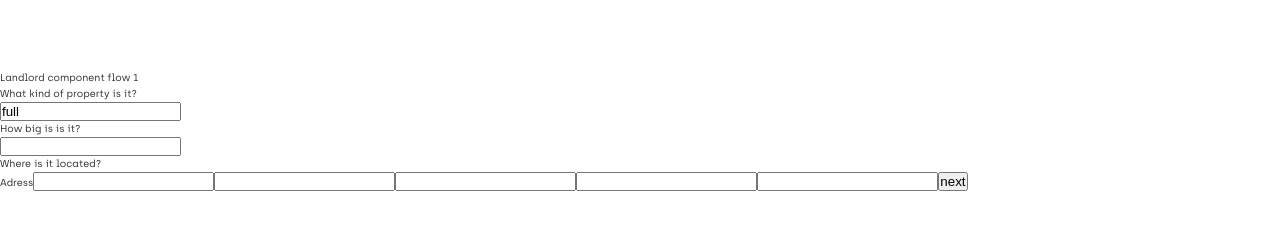
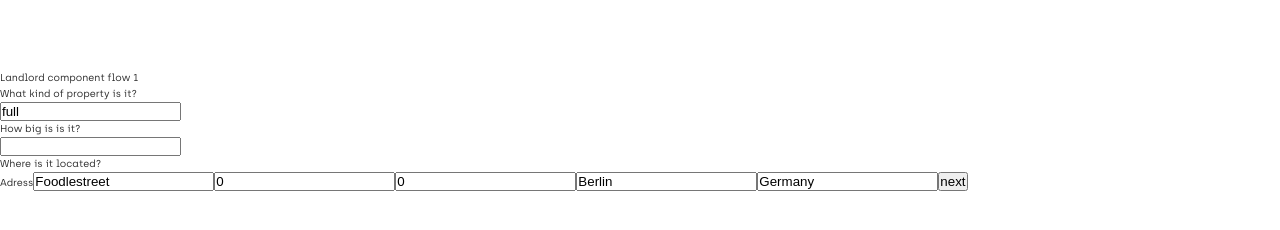
Before and after one commit to FoodleBerlin/foodle, a Next.js app: page /create in a window 1280 px wide. Shown: the part 130-360 px from the top of the page. Built offline with nearby package versions, Linux system fonts and the light colour scheme.

Commit message:
feat: finish validation for step 1

```diff
--- a/components/Layout/wizard/Step1.tsx
+++ b/components/Layout/wizard/Step1.tsx
@@ -46,12 +46,67 @@ export default function Step1() {
       {formState.errors.location?.street && (
         <span className={styles['error']}>{formState.errors.location?.street.message}</span>
       )}
-      <input type="number"></input>
-      <input type="number"></input>
-      <input></input>
-      <input></input>
+
+      <input
+        type="number"
+        {...register('location.number')}
+        onChange={(c) =>
+          setValue('location.number', parseInt(c.target.value), {
+            shouldTouch: true,
+            shouldDirty: true,
+            shouldValidate: true,
+          })
+        }
+      ></input>
+      {formState.errors.location?.number && (
+        <span className={styles['error']}>{formState.errors.location?.number.message}</span>
+      )}
+
+      <input
+        type="number"
+        {...register('location.zip')}
+        onChange={(c) =>
+          setValue('location.zip', parseInt(c.target.value), {
+            shouldTouch: true,
+            shouldDirty: true,
+            shouldValidate: true,
+          })
+        }
+      ></input>
+      {formState.errors.location?.zip && (
+        <span className={styles['error']}>{formState.errors.location?.zip.message}</span>
+      )}
+
+      <input
+        {...register('location.city')}
+        onChange={(c) =>
+          setValue('location.city', c.target.value, {
+            shouldTouch: true,
+            shouldDirty: true,
+            shouldValidate: true,
+          })
+        }
+      ></input>
+      {formState.errors.location?.city && (
+        <span className={styles['error']}>{formState.errors.location?.city.message}</span>
+      )}
+
+      <input
+        {...register('location.country')}
+        onChange={(c) =>
+          setValue('location.country', c.target.value, {
+            shouldTouch: true,
+            shouldDirty: true,
+            shouldValidate: true,
+          })
+        }
+      ></input>
+      {formState.errors.location?.country && (
+        <span className={styles['error']}>{formState.errors.location?.country.message}</span>
+      )}
+
       <button
-        disabled={formState.errors.property ? true : false}
+        disabled={formState.errors.property || formState.errors.size || formState.errors.location ? true : false}
         onClick={() => {
           nextStep(1);
         }}
--- a/components/Layout/wizard/Wizard.tsx
+++ b/components/Layout/wizard/Wizard.tsx
@@ -21,7 +21,9 @@ export default function Wizard() {
     </div>
   );
 }
-const onlyString = /\d/;
+
+// regex to match only alphabetic characters
+const onlyString = /^[A-Za-z]+$/;
 
 export const formData = z.object({
   property: z.enum(['partial', 'full']),
@@ -29,12 +31,18 @@ export const formData = z.object({
   location: z.object({
     street: z
       .string({ required_error: 'Street is required', invalid_type_error: 'Street must be string' })
-      .nonempty({ message: "Street can't be empty." })
-      .refine((val) => !onlyString.test(val), { message: 'String contains numbers.' }),
+      .nonempty({ message: "Street can't be empty" })
+      .refine((val) => onlyString.test(val), { message: "Address can't contain numbers" }),
     number: z.number({ required_error: 'Number is required' }),
     zip: z.number({ required_error: 'Zip is required' }),
-    city: z.string({ required_error: 'City is required' }),
-    country: z.string({ required_error: 'Country is required' }),
+    city: z
+      .string({ required_error: 'City is required' })
+      .nonempty({ message: "City can't be empty" })
+      .refine((val) => onlyString.test(val), { message: "City can't contain numbers" }),
+    country: z
+      .string({ required_error: 'Country is required' })
+      .nonempty({ message: "Country can't be empty" })
+      .refine((val) => onlyString.test(val), { message: "Country can't contain numbers" }),
   }),
   // TODO add fields for step2, step3, ...
 });
@@ -61,7 +69,7 @@ const WizardContext = React.createContext<WizardContext>({
       city: 'Berlin',
       country: 'Germany',
       number: 0,
-      street: '',
+      street: 'Foodlestreet',
       zip: 0,
     },
   },
@@ -82,7 +90,7 @@ export const WizardProvider = ({ children }: any) => {
       city: 'Berlin',
       country: 'Germany',
       number: 0,
-      street: '',
+      street: 'Foodlestreet',
       zip: 0,
     },
   } as FormData;
```
